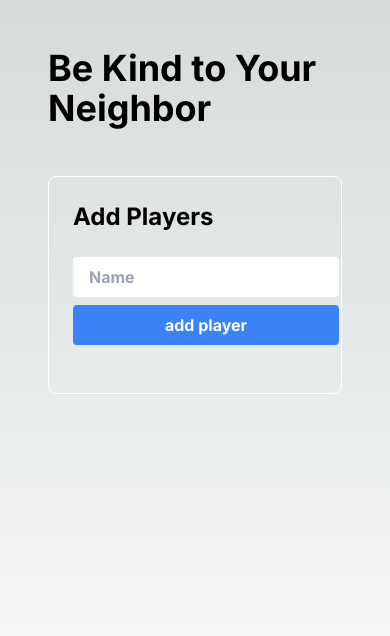
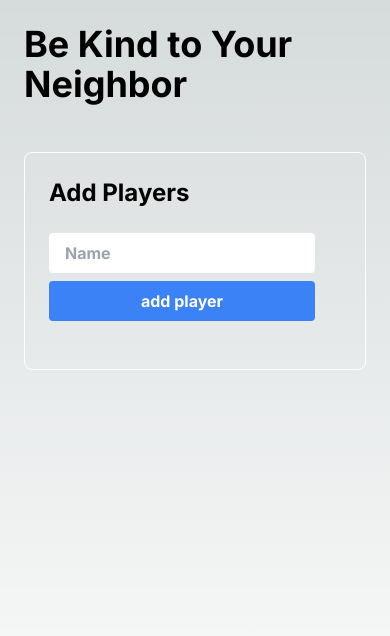
Before and after one commit to parkthomp/bekind, a Next.js app: page / in a window 390 px wide. Shown: the top 636 px of the page. Built offline with nearby package versions, Linux system fonts and the light colour scheme.

Commit message:
responsive scorecard

```diff
--- a/app/components/ScoreCard.tsx
+++ b/app/components/ScoreCard.tsx
@@ -27,6 +27,7 @@ interface ScoreCardProps {
 
 export default function ScoreCard({ rounds, players }: ScoreCardProps) {
   return (
+    <div className='mw-full overflow-x-auto'>
       <table>
         <tr className='border border-b-white'>
           <th className='py-2 px-4 border border-r-white'>Player</th>
@@ -55,5 +56,6 @@ export default function ScoreCard({ rounds, players }: ScoreCardProps) {
           </tr>
         ))}
       </table>
+    </div>
   );
 }
--- a/app/page.tsx
+++ b/app/page.tsx
@@ -316,7 +316,7 @@ export default function Home() {
   };
 
   return (
-    <main className='flex min-h-screen flex-col p-12 gap-12'>
+    <main className='flex min-h-screen flex-col p-6 gap-12 max-w-fit'>
       <h1 className='text-4xl font-bold'>Be Kind to Your Neighbor</h1>
       {!gameStarted && (
         <div className='flex flex-col items-start gap-6 border border-white rounded-lg p-6'>
@@ -402,7 +402,9 @@ export default function Home() {
       {gameStarted && (
         <div className='flex flex-col items-start gap-6 border border-white rounded-lg p-6'>
           <h1 className='text-2xl font-bold'>Scorecard</h1>
-          <ScoreCard rounds={rounds} players={players} />
+          <div className='max-w-full overflow-auto'>
+            <ScoreCard rounds={rounds} players={players} />
+          </div>
         </div>
       )}
       {gameStarted && (
```
Lines whose indentation alone changed are shown as unchanged.
